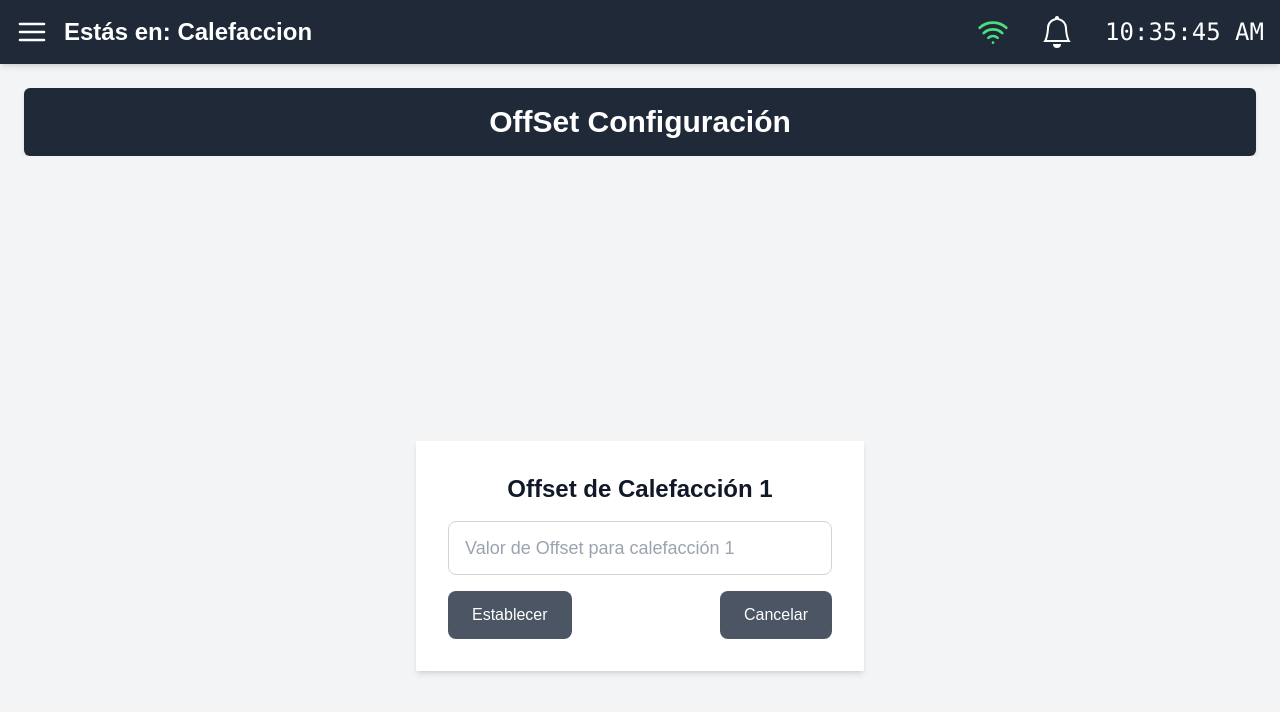
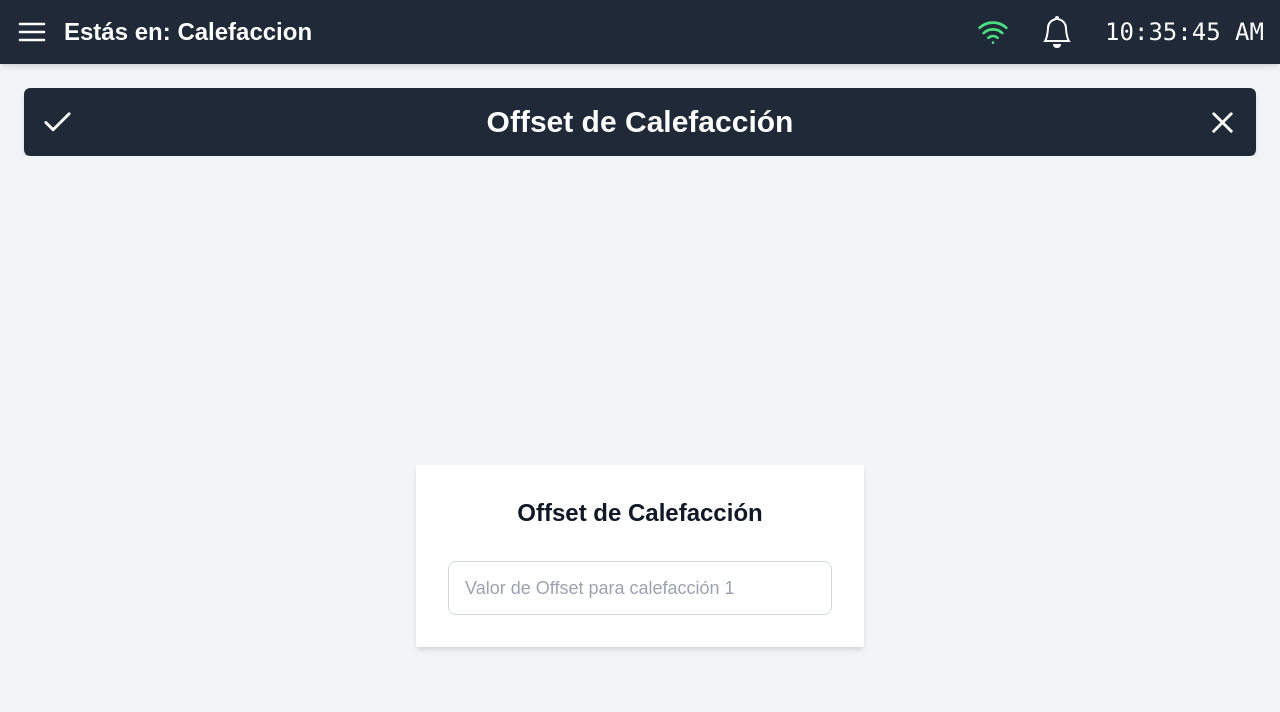
Before and after one commit to JOlmos98/cti-invernaderos, a Next.js app: page /calefaccion/0/offSet in a window 1280 px wide. Shown: the top 712 px of the page. Built offline with nearby package versions, Linux system fonts and the light colour scheme; no server answers; the database is empty.

Commit message:
El ✔️ || X esta terminado, empezar a validación de imput

```diff
--- a/components/calefaccionlist/Calefaccionlist.tsx
+++ b/components/calefaccionlist/Calefaccionlist.tsx
@@ -1,6 +1,6 @@
 'use client';
 
-import { NUM_CALEFACCIONES } from '@/backend/calefaccion/funcionalidad/calefaccion';
+import { calefaccion, NUM_CALEFACCIONES } from '@/backend/calefaccion/funcionalidad/calefaccion';
 import Link from 'next/link';
 
 
--- /dev/null
+++ b/components/compTempConsigna/TempConsignaHeader.tsx
@@ -0,0 +1,74 @@
+'use client';
+
+import { setTempSinConectarCR } from "@/lib/actionsCalefaccion";
+import { useRouter } from "next/navigation";
+import { LuCheck, LuX } from "react-icons/lu";
+
+
+
+type TempConsignaHeaderProps ={
+  id:number;
+};
+
+const TempConsignaHeader: React.FC <TempConsignaHeaderProps> = ({id}) => {
+    const router = useRouter();
+
+    const handleConfirm = async () => {
+    const form = document.querySelector<HTMLFormElement>('form');
+    if (form) {
+      const formData = new FormData(form);
+      const valor = Number(formData.get('valor'));
+
+      // Validar formulario
+      if (!valor || valor <= 0) {
+        alert('Por favor, ingrese un valor válido para el Offset.');
+        return;
+      }
+
+      try {
+        await setTempSinConectarCR(id, formData);
+        alert('Offset establecido correctamente.');
+        router.back(); // Regresar a la página anterior
+      } catch (error: unknown) {
+        if (error instanceof Error) {
+          alert(`Error al establecer el Offset: ${error.message}`);
+        }
+      }
+    }
+  };
+
+  const handleExit = () => {
+    const confirmExit = window.confirm(
+      '¿Estás seguro de que quieres salir? Se perderán los cambios no guardados.'
+    );
+    if (confirmExit) {
+      router.back();
+    }
+  };
+
+  return (
+    <div className="flex justify-between items-center w-full">
+    {/* Botón Confirmar */}
+    <button
+      onClick={handleConfirm}
+      aria-label="Confirmar"
+    >
+      <LuCheck size={35} />
+    </button>
+
+    {/* Título */}
+    <h1 className="text-3xl font-bold text-center flex-grow">
+      Temperatura de Consigna
+    </h1>
+
+    {/* Botón Cancelar */}
+    <button
+      onClick={handleExit}
+      aria-label="Cancelar"
+    >
+      <LuX size={35} />
+    </button>
+  </div>
+  );
+};
+export default TempConsignaHeader;
--- a/components/componentInput/InputForm.tsx
+++ b/components/componentInput/InputForm.tsx
@@ -1,6 +1,7 @@
 "use client"
+
 import Calefaccion from "@/app/calefaccion/page";
-import React, { useState } from "react";
+import React, { useRef, useState } from "react";
 import { setOffset } from "@/lib/actionsCalefaccion";
 import TecladoNumerico from "../tecladoNumerico/TecladoNumerico";
 
@@ -10,28 +11,15 @@ type OffsetFormProps ={
 }
 
 const OffsetForm: React.FC<OffsetFormProps> = ({ id }) => {
+  const formRef = useRef<HTMLFormElement>(null);
+
   return (
     <div className="w-full max-w-md p-8 bg-white rounded-xl shadow-md">
-    <h2 className="text-2xl font-semibold text-gray-900 mb-4 text-center">
-      Offset de Calefacción {id + 1}
-    </h2>
+
 
     <form
-      onSubmit={async (event: React.FormEvent<HTMLFormElement>) => {
-        event.preventDefault();
-        const formData = new FormData(event.currentTarget);
-        try {
-          await setOffset(id, formData);  // Server Action => actualizar el valor offset
-        } catch (error: unknown) {
-          if (error instanceof Error){
-            alert(`Error al establecerse el Offset: ${error.message}`);
-          }
-        }
-
-      }}
-      className="space-y-8"
-    >
-      <div className="space-y-4">
+      ref={formRef} className="space-y-4" >
+      <div className="text-2xl font-semibold text-gray-900 mb-4 text-center"> Offset de Calefacción </div>
         <input
           type="number"
           name="valor"
@@ -40,31 +28,6 @@ const OffsetForm: React.FC<OffsetFormProps> = ({ id }) => {
                    focus:ring focus:ring-blue-100 transition-all
                    outline-none text-gray-700 placeholder-gray-400 text-lg"
         />
-
-        <div className="flex gap-4 justify-between mt-5">
-        <button
-            type="submit"
-            className="flex-1 bg-gray-600 text-white py-3 px-6 rounded-lg"
-          >
-            Establecer
-          </button>
-
-          <button
-            type="button"
-
-            onClick={() => {
-              const form = document.querySelector('form');
-              if (form) {
-                form.reset();  // Resetea el formulario
-              }
-            }}
-            className="flex-1 bg-gray-600 text-white py-3 px-6 rounded-lg"
-          >
-            Cancelar
-
-          </button>
-        </div>
-      </div>
     </form>
   </div>
   );
--- /dev/null
+++ b/components/componentInput/OffSetHeader.tsx
@@ -0,0 +1,75 @@
+'use client';
+
+import { setOffset } from "@/lib/actionsCalefaccion";
+import { useRouter } from "next/navigation";
+import { LuCheck, LuX } from "react-icons/lu";
+
+
+
+
+type OffsetHeaderProps ={
+  id:number;
+};
+
+const OffsetHeader: React.FC <OffsetHeaderProps> = ({id}) => {
+    const router = useRouter();
+
+    const handleConfirm = async () => {
+    const form = document.querySelector<HTMLFormElement>('form');
+    if (form) {
+      const formData = new FormData(form);
+      const valor = Number(formData.get('valor'));
+
+      // Validar formulario
+      if (!valor || valor <= 0) {
+        alert('Por favor, ingrese un valor válido para el Offset.');
+        return;
+      }
+
+      try {
+        await setOffset(id, formData);  // Server Action => actualizar el valor offset
+        router.back(); // Regresar a la página anterior
+      } catch (error: unknown) {
+        if (error instanceof Error) {
+          alert(`Error al establecerse el Offset: ${error.message}`);
+        }
+      }
+    }
+  };
+
+  const handleExit = () => {
+    const confirmExit = window.confirm(
+      '¿Estás seguro de que quieres salir? Se perderán los cambios no guardados.'
+    );
+    if (confirmExit) {
+      router.back();
+    }
+  };
+
+  return (
+    <div className="flex justify-between items-center w-full">
+    {/* Botón Confirmar */}
+    <button
+      onClick={handleConfirm}
+      aria-label="Confirmar"
+    >
+      <LuCheck size={35} />
+    </button>
+
+    {/* Título */}
+    <h1 className="text-3xl font-bold text-center flex-grow">
+      Offset de Calefacción
+    </h1>
+
+    {/* Botón Cancelar */}
+    <button
+      onClick={handleExit}
+      aria-label="Cancelar"
+    >
+      <LuX size={35} />
+    </button>
+  </div>
+  )
+};
+
+export default OffsetHeader;
--- a/src/app/calefaccion/[id]/offSet/page.tsx
+++ b/src/app/calefaccion/[id]/offSet/page.tsx
@@ -1,8 +1,6 @@
 import React from 'react'
-import Navbar from '../../../../../components/navbar/Navbar';
-import Siderbar from '../../../../../components/siderbar/Siderbar';
-import InputForm from '../../../../../components/componentInput/InputForm';
-import { getOffset, setOffset } from '@/lib/actionsCalefaccion';
+import OffSetHeader from '../../../../../components/componentInput/OffSetHeader';
+import OffsetForm from '../../../../../components/componentInput/InputForm';
 
 
 
@@ -10,15 +8,24 @@ import { getOffset, setOffset } from '@/lib/actionsCalefaccion';
 export default async function OffSetPage({params}:{params:{ id:string}}) {
   const { id } = await params;
   const idNum = parseInt(id);
-  console.log("id:", id, "Tipo:", typeof id);
-  console.log("id:", idNum, "Tipo:", typeof idNum);
+
 
   return (
      <div>
-      <h1 className='text-3xl font-bold text-center bg-gray-800 text-white py-4 rounded-md shadow-md'> OffSet Configuración </h1>
-       <div className='min-h-screen  bg-gray-100 flex items-center justify-center'>
-        < InputForm id = {idNum} />
-       </div>
+       <HeaderOffSet id= {idNum} />
+
+      {/* Formulario */}
+      <div className='min-h-screen bg-gray-100 flex items-center justify-center'>
+        <OffsetForm id= {idNum} />
       </div>
+    </div>
   )
 }
+
+const HeaderOffSet = ({ id }: { id: number } ) => {
+  return(
+      <div className='flex justify-between bg-gray-800 text-white p-4 rounded-md shadow-md'>
+         <OffSetHeader id={id} />
+      </div>
+  );
+};
--- a/src/app/calefaccion/[id]/temperaturaDeConsigna/page.tsx
+++ b/src/app/calefaccion/[id]/temperaturaDeConsigna/page.tsx
@@ -1,5 +1,6 @@
 import React from 'react'
 import CompTempConsigna from '../../../../../components/compTempConsigna/CompTempConsigna';
+import TempConsignaHeader from '../../../../../components/compTempConsigna/TempConsignaHeader';
 
 
 export default async function TemperaturaDeConsignaPage({params}:{ params:{ id:string}}) {
@@ -8,12 +9,22 @@ export default async function TemperaturaDeConsignaPage({params}:{ params:{ id:s
 
   return (
     <div>
-      <div>
-        <h1 className='text-3xl font-bold text-center bg-gray-800 text-white py-4 rounded-md shadow-md'> Temperatura de Consigna </h1>
-        <div className='min-h-screen bg-gray-100 flex items-center justify-center'>
-          < CompTempConsigna id = {calId} />
-        </div>
+      {/* Header */}
+      <Header id={calId} />
+
+      {/* Contenido principal */}
+      <div className="min-h-screen bg-gray-100 flex items-center justify-center">
+        <CompTempConsigna id={calId} />
       </div>
     </div>
-  )
+  );
 }
+
+
+const Header = ({ id }: { id: number }) => {
+  return (
+    <div className="flex justify-between items-center bg-gray-800 text-white p-4 rounded-md shadow-md">
+      <TempConsignaHeader id={id} />
+    </div>
+  );
+};
--- a/src/app/calefaccion/page.tsx
+++ b/src/app/calefaccion/page.tsx
@@ -6,10 +6,10 @@ import TemperaturaActual from '../../../components/temperaturaActual / Temperatu
 export default function Calefaccion() {
   return (
     <div>
-      <header className='bg-gray-900 text-white text-2xl px-4 py-6 rounded-md shadow-md mb-6 flex flex-col items-center justify-center'>
+      <header className='text-3xl font-bold text-center bg-gray-800 text-white py-4 rounded-md shadow-md'>
         <h1> Calefacciones </h1>
       </header>
-      <main className='h-full'>
+      <main className='h-full pt-3'>
         {/* El contenido de mi pagina */}
         <CalefaccionList />
       </main>
--- a/src/app/menu/page.tsx
+++ b/src/app/menu/page.tsx
@@ -1,5 +1,5 @@
 import React from 'react'
-import Siderbar from '../../../components/siderbar/Siderbar';
+
 
 {/* !! Cunado haces un componente lo tienes que exportar en index y le tienes que añadir a tailwind.config.ts !! */}
 export default function MenuPage() {
--- a/src/app/page.tsx
+++ b/src/app/page.tsx
@@ -23,7 +23,7 @@ export default function Home() {
 
   return (
      <div className="min-h-screen flex flex-col bg-slate-700">  {/*Que min-h-screen que este en el centro de la pantalla*/}
-       <TopMenu />
+      {/* <TopMenu /> */}
       <div className="flex flex-grow items-center justify-center">
         <div className="text-6xl font-bold text-white"> Home </div>
       </div>
```
Also changed, not shown: components/compTempConsigna/CompTempConsigna.tsx (+6 -58 lines), 1 other file (tests, documents, lock files or other folders).
